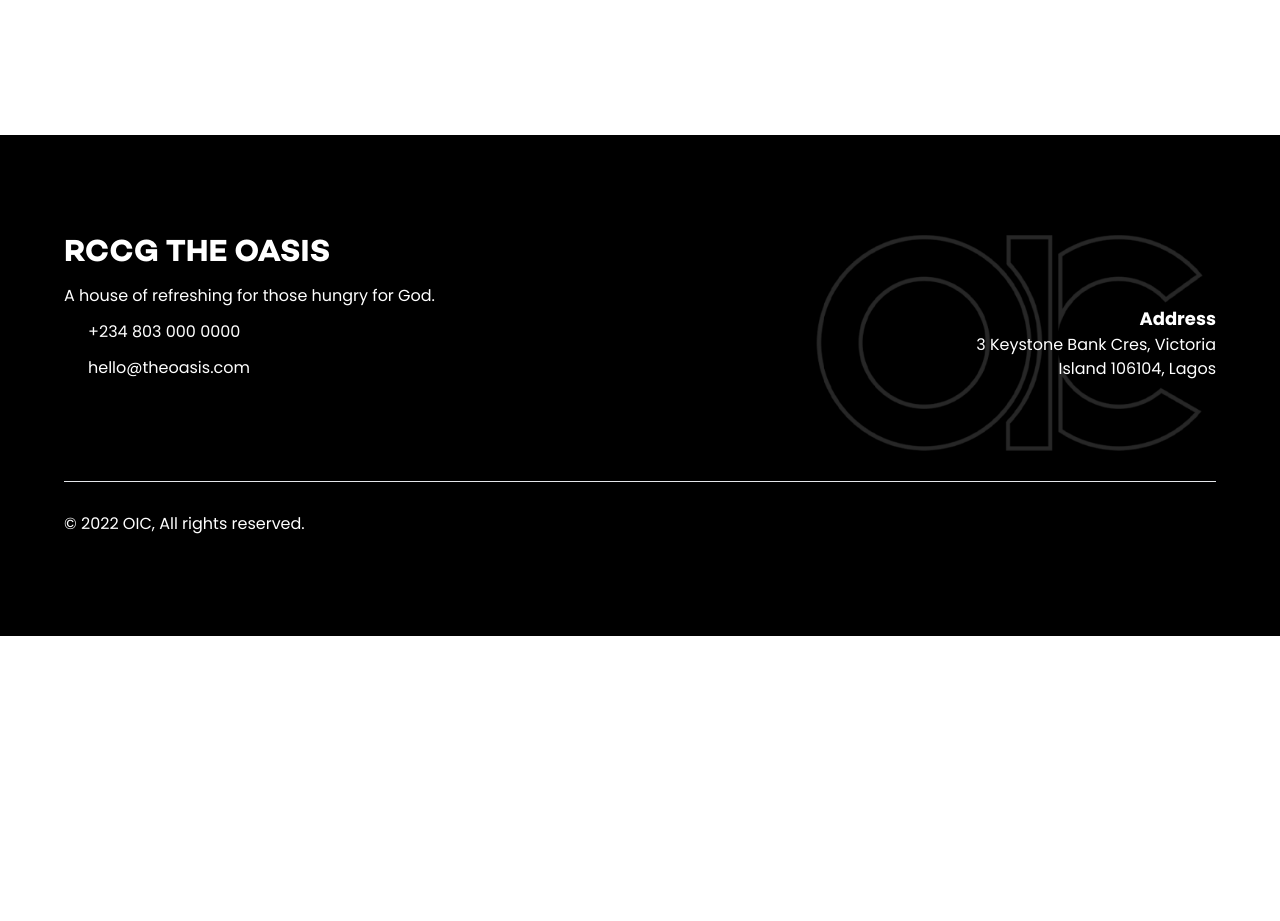
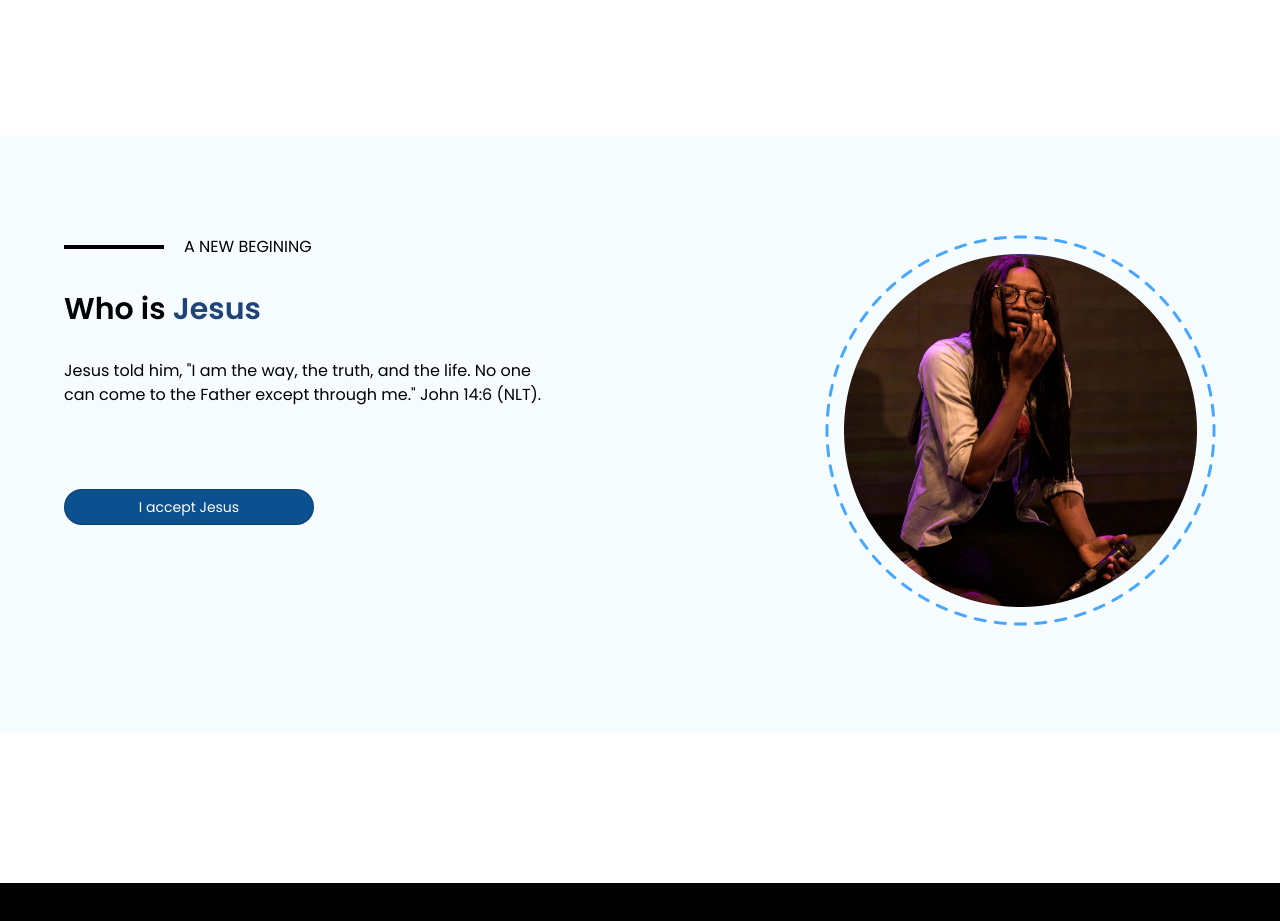
Before and after one commit to optimalresource/OIC-Frontend, a Next.js app: page / in a window 1280 px wide. Shown: the part 3920-4841 px from the top of the page. Before the commit the page ends 4556 px from the top, so only its background shows below. Built offline with nearby package versions, Linux system fonts and the light colour scheme; some icons are missing.

Commit message:
Completed work on the altar call section for the landing page

```diff
--- /dev/null
+++ b/components/pages/landing-page/altar-call-section/index.js
@@ -0,0 +1,43 @@
+import Image from "next/image";
+import React from "react";
+
+const AltarCall = () => {
+  return (
+    <div className="flex items-start bmd:items-center justify-between bmd:flex-col gap-10 w-[100%] bg-[#F6FCFF] px-[5%] py-[100px] mt-[150px]">
+      <div className="flex flex-col flex-1 gap-8 bmd:order-2 md:max-w-[500px]">
+        <div className="w-[100%] flex gap-5 items-center">
+          <hr className="w-[100px] max320:w-[50px] border-[2px] border-[#010101]" />
+          <div className="uppercase">A New Begining</div>
+        </div>
+
+        <h2 className="text-3xl font-semibold">
+          Who is <span className="text-[#1f4477]">Jesus</span>
+        </h2>
+
+        <p className="">
+          Jesus told him, &quot;I am the way, the truth, and the life. No one
+          can come to the Father except through me.&quot; John 14:6 (NLT).
+        </p>
+
+        <div className="mt-[50px]">
+          <button
+            className={`buttonPrimary text-sm w-[250px] max320:w-[200px]`}
+          >
+            I accept Jesus
+          </button>
+        </div>
+      </div>
+      <div className="flex-1 text-right">
+        <Image
+          src="/assets/images/altar-call.png"
+          width={391}
+          height={391}
+          alt="logo"
+          layout="intrinsic"
+        />
+      </div>
+    </div>
+  );
+};
+
+export default AltarCall;
--- a/components/pages/landing-page/index.js
+++ b/components/pages/landing-page/index.js
@@ -1,5 +1,6 @@
 import React from "react";
 import AboutSection from "./about-section";
+import AltarCall from "./altar-call-section";
 import Hero from "./hero";
 import MerchSection from "./merch-section";
 import ServantLeader from "./servant-leader";
@@ -12,6 +13,7 @@
       <ServantLeader />
       <AboutSection />
       <MerchSection />
+      <AltarCall />
     </>
   );
 }
```
Also changed, not shown: public/assets/images/altar-call.png (added).
